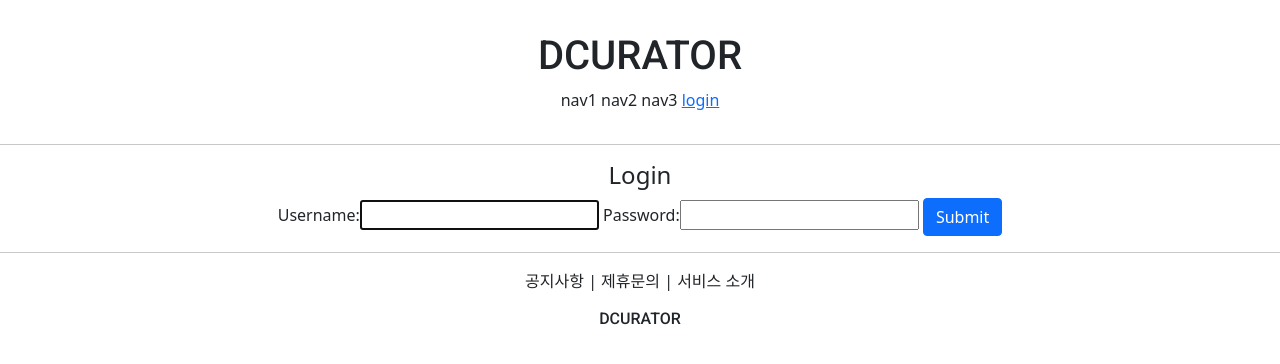
After one commit to dcurator330/djweb1, a Django app: page /account/login/ in a window 1280 px wide. The commit adds this page. Shown: the top 364 px of the page. Run offline with Django 3.2, Linux system fonts and the light colour scheme.

Commit message:
add login logout

```diff
--- /dev/null
+++ b/dcurator/accountapp/templates/accountapp/login.html
@@ -0,0 +1,18 @@
+{%  extends 'base.html' %}
+
+{%  block content %}
+
+    <div style="text-align: center">
+        <div>
+            <h4>Login</h4>
+        </div>
+        <div>
+            <form action="" method="post">
+                {% csrf_token %}
+                {{ form }}
+                <input type="submit" class="btn btn-primary">
+            </form>
+        </div>
+    </div>
+
+{%  endblock %}
--- a/dcurator/accountapp/urls.py
+++ b/dcurator/accountapp/urls.py
@@ -1,9 +1,11 @@
 from accountapp.views import hello_world, AccountCreateView
+from django.contrib.auth.views import LoginView, LogoutView
 from django.urls import path
-
 
 app_name = "accountapp"
 urlpatterns = [
     path('hello_world/', hello_world, name='hello_world'),
-    path('create/', AccountCreateView.as_view(), name='create')
+    path('login/', LoginView.as_view(template_name='accountapp/login.html'), name='login'),
+    path('logout/', LogoutView.as_view(), name='logout'),
+    path('create/', AccountCreateView.as_view(), name='create'),
 ]
--- a/dcurator/myapp/settings.py
+++ b/dcurator/myapp/settings.py
@@ -13,6 +13,8 @@ https://docs.djangoproject.com/en/3.2/ref/settings/
 from pathlib import Path
 
 # Build paths inside the project like this: BASE_DIR / 'subdir'.
+from django.urls import reverse_lazy
+
 BASE_DIR = Path(__file__).resolve().parent.parent
 
 
@@ -127,3 +129,6 @@ STATICFILES_DIRS = [BASE_DIR / "static"]
 # https://docs.djangoproject.com/en/3.2/ref/settings/#default-auto-field
 
 DEFAULT_AUTO_FIELD = 'django.db.models.BigAutoField'
+
+LOGIN_REDIRECT_URL = reverse_lazy('accountapp:hello_world')
+LOGOUT_REDIRECT_URL = reverse_lazy('accountapp:login')
--- a/dcurator/templates/header.html
+++ b/dcurator/templates/header.html
@@ -6,6 +6,14 @@
         <span>nav1</span>
         <span>nav2</span>
         <span>nav3</span>
-        <span>nav4</span>
+        {%  if not user.is_authenticated %}
+        <a href="{% url 'accountapp:login' %}?next={{ request.path }}">
+            <span>login</span>
+        </a>
+        {% else %}
+        <a href="{% url 'accountapp:logout' %}?next={{ request.path }}">
+            <span>logout</span>
+        </a>
+       {%  endif %}
     </div>
 </div>
```
Also changed, not shown: dcurator/db.sqlite3.
